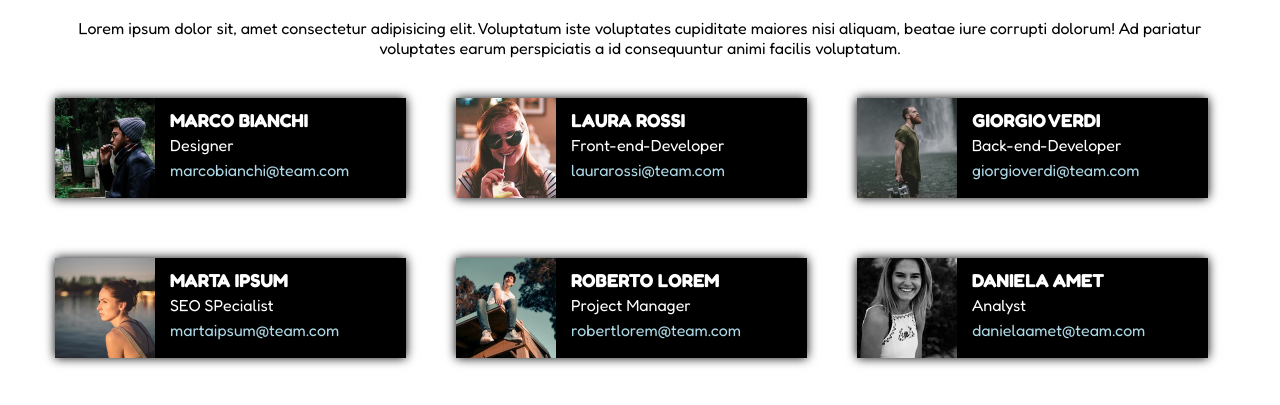
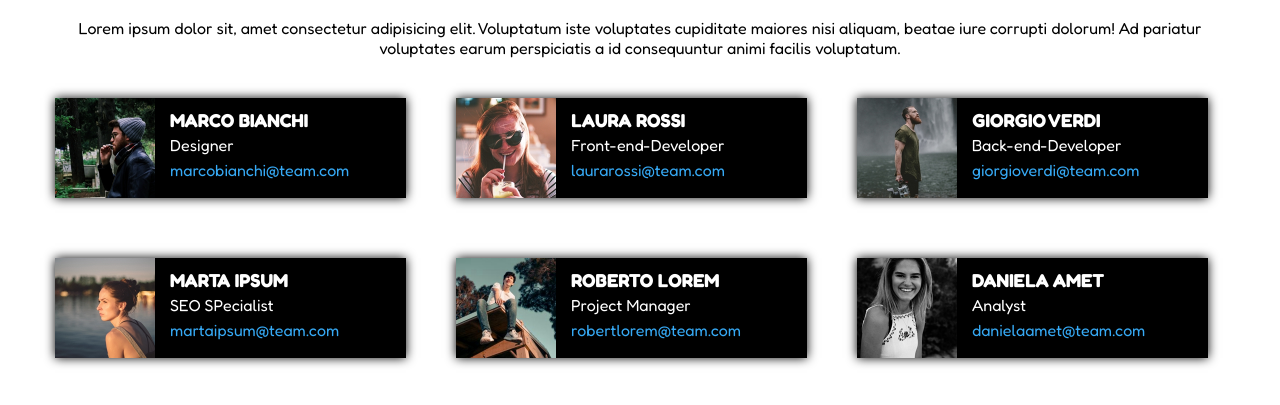
Before and after one commit to GiacomoGiannoni/html-css-float-cards, a plain HTML site: page index.html in a window 1280 px wide. Shown: the part 61-466 px from the top of the page. Drawn offline with Linux system fonts and the light colour scheme.

Commit message:
correzione link email

```diff
--- a/css/style.css
+++ b/css/style.css
@@ -31,7 +31,7 @@ h1{
 
 a{
     text-decoration: none;
-    color: lightblue;
+    color: #36a9f4;
 }
 
 main {
--- a/index.html
+++ b/index.html
@@ -32,7 +32,7 @@
                         </div>
 
                         <div class="email">
-                            <a href="link">marcobianchi@team.com</a>
+                            <a href="mailto:marcobianchi@team.com">marcobianchi@team.com</a>
                         </div>
                     </div>
                 </div>
@@ -49,7 +49,7 @@
                         </div>
 
                         <div class="email">
-                            <a href="link">laurarossi@team.com</a>
+                            <a href="mailto:laurarossi@team.com">laurarossi@team.com</a>
                         </div>
                     </div>
                 </div>
@@ -66,7 +66,7 @@
                         </div>
 
                         <div class="email">
-                            <a href="link">giorgioverdi@team.com</a>
+                            <a href="mailto:giorgioverdi@team.com">giorgioverdi@team.com</a>
                         </div>
                     </div>
 
@@ -84,7 +84,7 @@
                         </div>
 
                         <div class="email">
-                            <a href="link">martaipsum@team.com</a>
+                            <a href="mailto:martaipsum@team.com">martaipsum@team.com</a>
                         </div>
                     </div>
                 </div>
@@ -101,7 +101,7 @@
                         </div>
 
                         <div class="email">
-                            <a href="link">robertlorem@team.com</a>
+                            <a href="mailto:robertlorem@team.com">robertlorem@team.com</a>
                         </div>
                     </div>
                 </div>
@@ -118,7 +118,7 @@
                         </div>
 
                         <div class="email">
-                            <a href="link">danielaamet@team.com</a>
+                            <a href="mailto:danielaamet@team.com">danielaamet@team.com</a>
                         </div>
                     </div>
                 </div>
```
